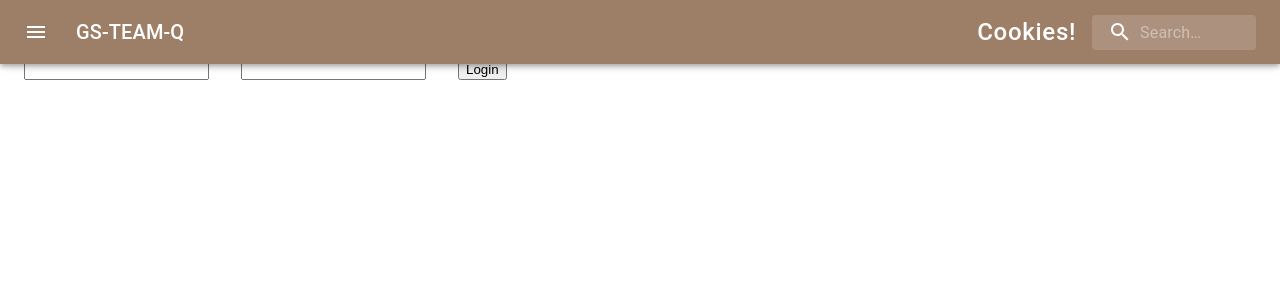
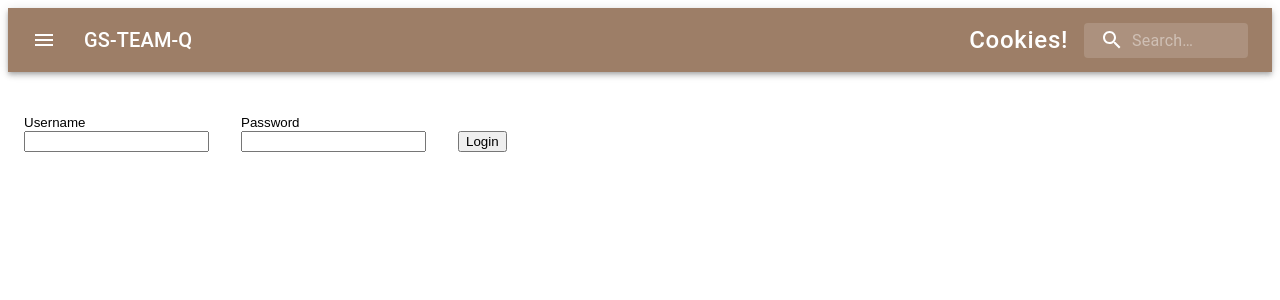
Before and after one commit to rtraficante/cookie-ecommerce, a React app: page / in a window 1280 px wide. Shown: the top 300 px of the page. Built offline with nearby package versions, Linux system fonts and the light colour scheme; a web font is replaced by a local one.

Commit message:
added UserPage.js and user-info frontend route

```diff
--- a/client/Routes.js
+++ b/client/Routes.js
@@ -14,6 +14,7 @@ import { me } from "./store";
 import Cart from "./components/Cart";
 import { Login } from "./components/LoginForm";
 import { Signup } from "./components/SignUpForm";
+import UserPage from "./components/users/UserPage";
 
 /**
  * COMPONENT
@@ -71,11 +72,10 @@ class Routes extends Component {
         <Route exact path="/admin/users">
           {isAdmin ? <AllUsersView /> : <Redirect to="/home" />}
         </Route>
-        <Route path="/admin/users/:id">
-          {isAdmin ? <SingleUserView /> : <Redirect to="/home" />}
-        </Route>
+        <Route path="/admin/users/:id">{isAdmin ? <SingleUserView /> : <Redirect to="/home" />}</Route>
         <Route exact path="/admin/products/add" component={AddProduct} />
         <Route path="/admin/products/:id/update" component={UpdateProduct} />
+        <Route exact path="/user-info" component={UserPage} />
       </Switch>
     );
   }
--- a/client/components/DropdownMenu.js
+++ b/client/components/DropdownMenu.js
@@ -2,10 +2,13 @@ import React from "react";
 import MenuIcon from "@material-ui/icons/Menu";
 import { IconButton, Fade, Menu, MenuItem } from "@material-ui/core";
 import { Link, Redirect } from "react-router-dom";
+// import { useSelector } from "react-redux";
 
 const DropDownMenu = ({ handleClick, isLoggedIn, isAdmin, classes }) => {
   const [anchorEl, setAnchorEl] = React.useState(null);
   const open = Boolean(anchorEl);
+  // const user = useSelector((state) => state.auth);
+
   const clickHandler = (event) => setAnchorEl(event.currentTarget);
   const handleClose = () => setAnchorEl(null);
 
@@ -33,6 +36,9 @@ const DropDownMenu = ({ handleClick, isLoggedIn, isAdmin, classes }) => {
         ) : null}
         {isLoggedIn ? (
           <div>
+            <MenuItem>
+              <Link to={`/user-info`}>My Account</Link>
+            </MenuItem>
             <MenuItem>
               <Link
                 onClick={() => {
--- a/client/components/Navbar.js
+++ b/client/components/Navbar.js
@@ -19,14 +19,9 @@ const Navbar = ({ handleClick, isLoggedIn, isAdmin }) => {
   const classes = useNavStyles();
   return (
     <div className={classes.root}>
-      <AppBar position="fixed">
+      <AppBar position="relative">
         <Toolbar>
-          <DropDownMenu
-            handleClick={handleClick}
-            isLoggedIn={isLoggedIn}
-            isAdmin={isAdmin}
-            classes={classes}
-          />
+          <DropDownMenu handleClick={handleClick} isLoggedIn={isLoggedIn} isAdmin={isAdmin} classes={classes} />
           <Typography className={classes.title} variant="h6" noWrap>
             GS-TEAM-Q
           </Typography>
@@ -73,28 +68,3 @@ const mapDispatch = (dispatch) => {
 };
 
 export default connect(mapState, mapDispatch)(Navbar);
-
-/*
- <div>
-      <h1>GS-Team-Q</h1>
-      <nav>
-        {isLoggedIn ? (
-          <div>
-            <Link to="/home">Home</Link>
-            <Link to="/products">All Sweet Things</Link>
-            {isAdmin && <Link to="/admin">Admin Dashboard</Link>}
-
-            <a href="#" onClick={handleClick}>
-              Logout
-            </a>
-          </div>
-        ) : (
-          <div>
-            <Link to="/login">Login</Link>
-            <Link to="/signup">Sign Up</Link>
-          </div>
-        )}
-      </nav>
-      <hr />
-    </div>
- */
--- /dev/null
+++ b/client/components/users/UserPage.js
@@ -0,0 +1,10 @@
+import React from "react";
+import { useSelector } from "react-redux";
+
+const UserPage = () => {
+  const user = useSelector((state) => state.auth);
+
+  return <div>{user.firstName}</div>;
+};
+
+export default UserPage;
```
